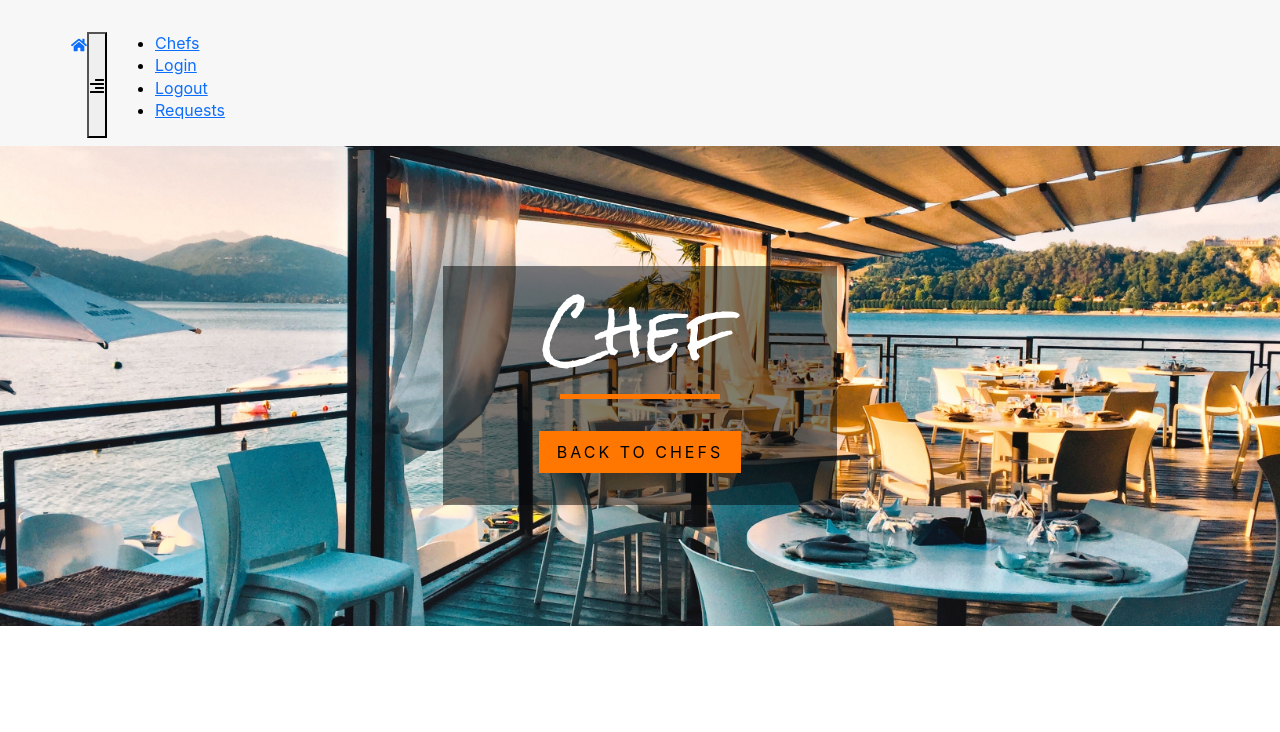
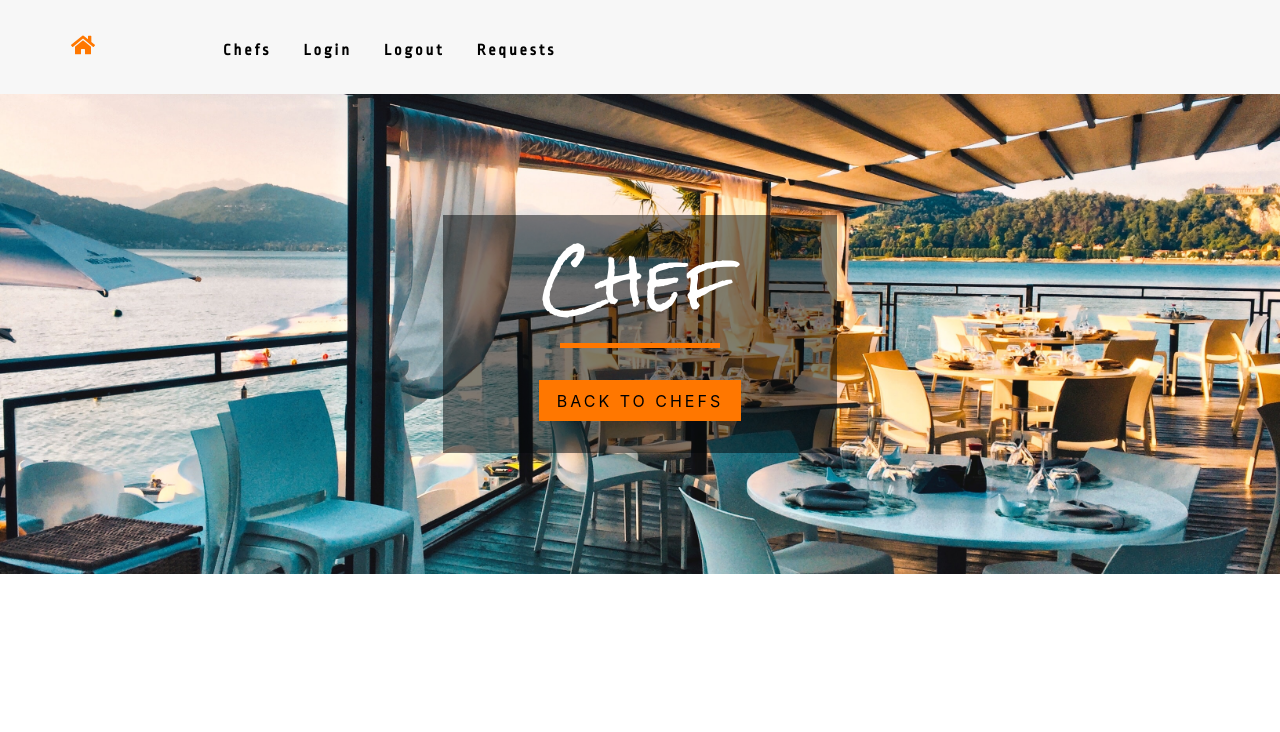
Before and after one commit to yashiazize/CapstoneProject, a React (Create React App) app in the folder front-end/: page /users/chefs/1 in a window 1280 px wide. Shown: the top 732 px of the page. Built offline with nearby package versions, Linux system fonts and the light colour scheme; no server answers; grey boxes are pictures that could not be loaded.

Commit message:
Avail2 (#30)
* fix css on navbar

* replace ChefDetails file

* add ChefAvailability.js

* add schema

* add seed

* update files

```diff
--- a/front-end/src/App.css
+++ b/front-end/src/App.css
@@ -446,7 +446,6 @@ h6 {
 	transition: all 0.4s;
 }
 
-
 /* End Chef Availibility Calendar */
 
 /* LoginForm */
--- a/front-end/src/Components/ChefDetails.js
+++ b/front-end/src/Components/ChefDetails.js
@@ -1,9 +1,9 @@
 import axios from "axios";
 import { apiURL } from "../util/apiURL.js";
 import { useState, useEffect } from "react";
+import ChefAvailability from "./ChefAvailability";
 import { Link, useParams } from "react-router-dom";
 import ChefCalendar from "./ChefCalendar";
-import ChefAvailability from "./ChefAvailability";
 import imageChef from "../Images/bkgnd-lukas-blazek-unsplash.jpg";
 
 const API = apiURL();
--- a/front-end/src/Components/NavBar.js
+++ b/front-end/src/Components/NavBar.js
@@ -7,7 +7,7 @@ import { useAuth } from "../Providers/AuthProvider";
 const NavBar = () => {
 	const [toggleMenu, setToggleMenu] = useState(false);
 	const { currentUser } = useAuth();
-	console.log( currentUser)
+	console.log(currentUser);
 
 	const handleToggle = () => {
 		setToggleMenu((isOpen) => !isOpen);
@@ -15,18 +15,17 @@ const NavBar = () => {
 
 	return (
 		<nav className="navBar">
-			{/* <p> Hello, {currentUser && currentUser.email}</p> */}
 			<div className="nav-center">
 				<div className="nav-header">
 					{/* replace this home icon with the Logo Image  */}
 					<NavLink to={"/"}>
-						<FaHome className="navBar-icon" />
+						<FaHome className="nav-icon" />
 					</NavLink>
-					<button type="button" className="navBar-btn" onClick={handleToggle}>
-						<FaAlignRight className="navBar-icon" />
+					<button type="button" className="nav-btn" onClick={handleToggle}>
+						<FaAlignRight className="nav-icon" />
 					</button>
 				</div>
-				<ul className={toggleMenu ? "navBar-links show-navBar" : "navBar-links"}>
+				<ul className={toggleMenu ? "nav-links show-nav" : "nav-links"}>
 					<li>
 						<NavLink to={"/users/chefs"}>Chefs</NavLink>
 					</li>
```
Also changed, not shown: 1 other file (tests, documents, lock files or other folders). Lines whose indentation alone changed are shown as unchanged.
